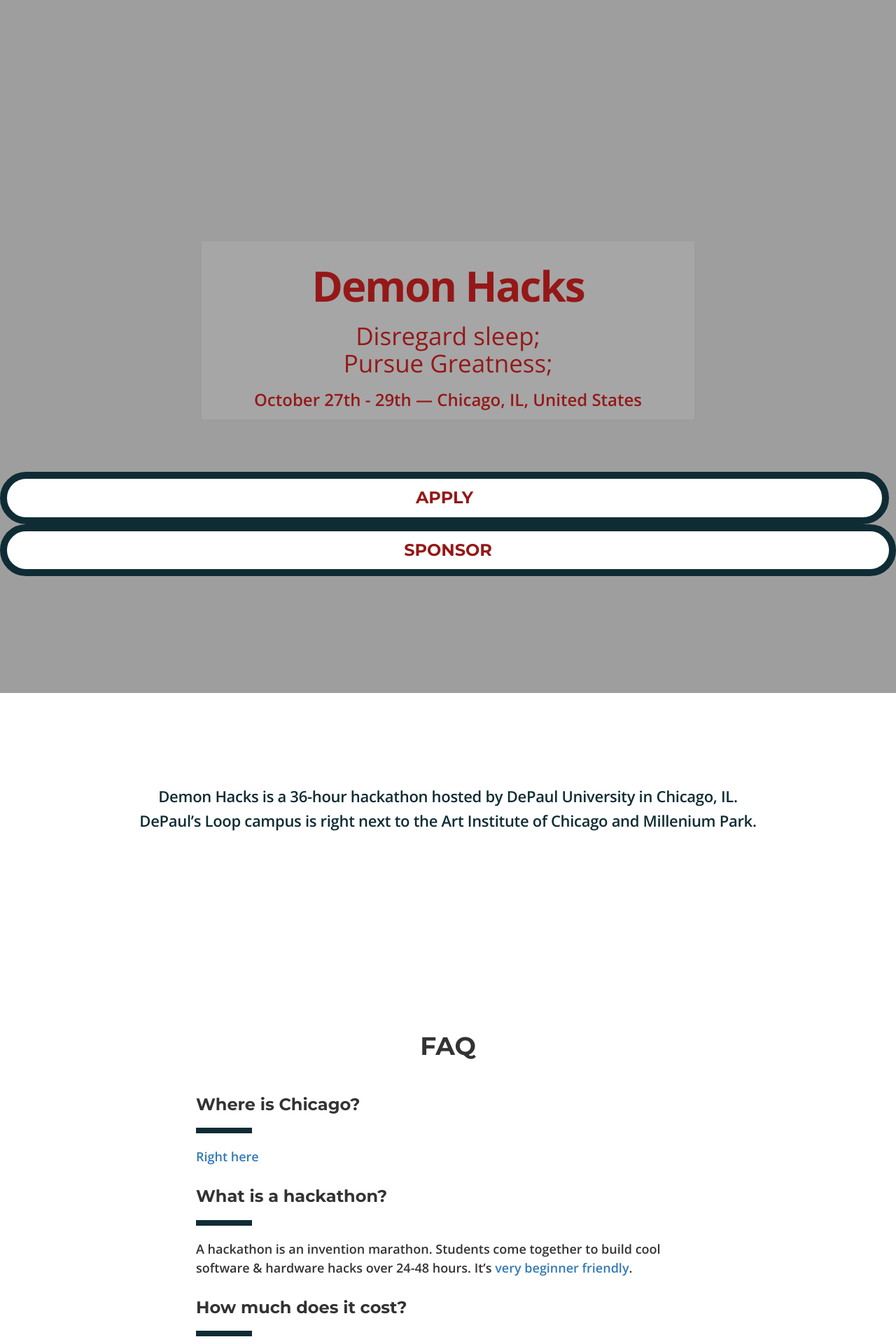
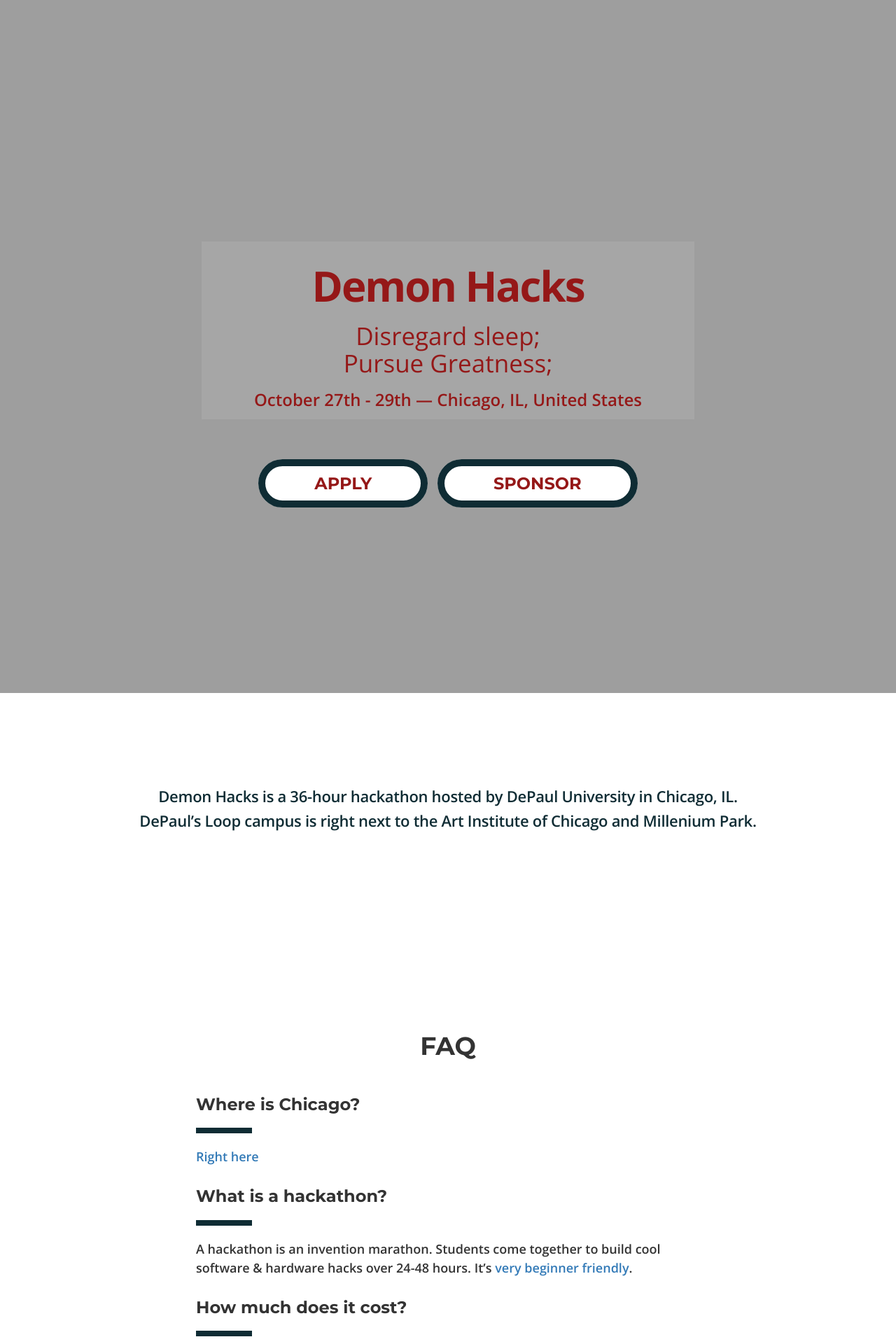
Before and after one commit to aoganezo/demonhacksTemp, a Jekyll site: the page built from index.html, in a window 1280 px wide. Shown: the top 1920 px of the page at 70% size. Built offline with Jekyll 4.4.1, drawn with Linux system fonts in a browser that asks for light colours; nearby versions of some CDN libraries; grey boxes are pictures that could not be loaded.

Commit message:
trying to center buttons

```diff
--- a/css/original.css
+++ b/css/original.css
@@ -112,10 +112,7 @@
   padding-bottom: 15px;
 }
 
-.hero .buttons a {
-    border-width: 8px;
-    display: block;
-    font-size: 20px;
+.hero .buttons {
 	text-align: center;
  }
 
@@ -126,14 +123,13 @@
   border-radius: 40px;
   /*color: #0F2C34;*/
   color: #951818;
-  display: block;
+  display: inline;
   font-family: 'Montserrat';
   font-size: 24px;
   font-weight: 700;
   padding: 10px 70px;
   text-decoration: none;
   text-transform: uppercase;
-  text-align: center;
 }
 
 .hero .buttons a:hover,
```
